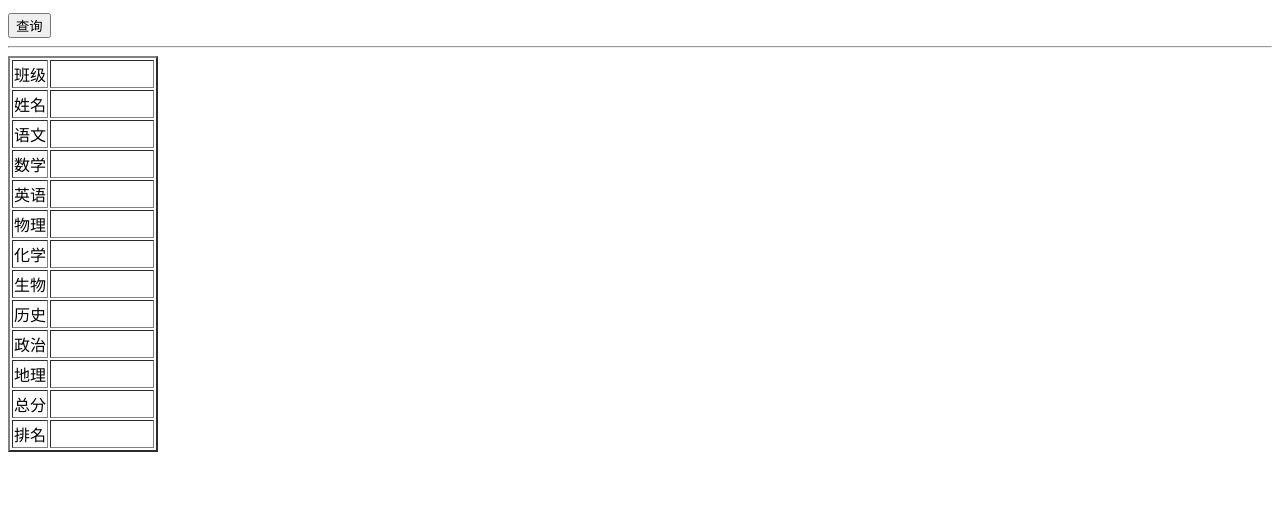
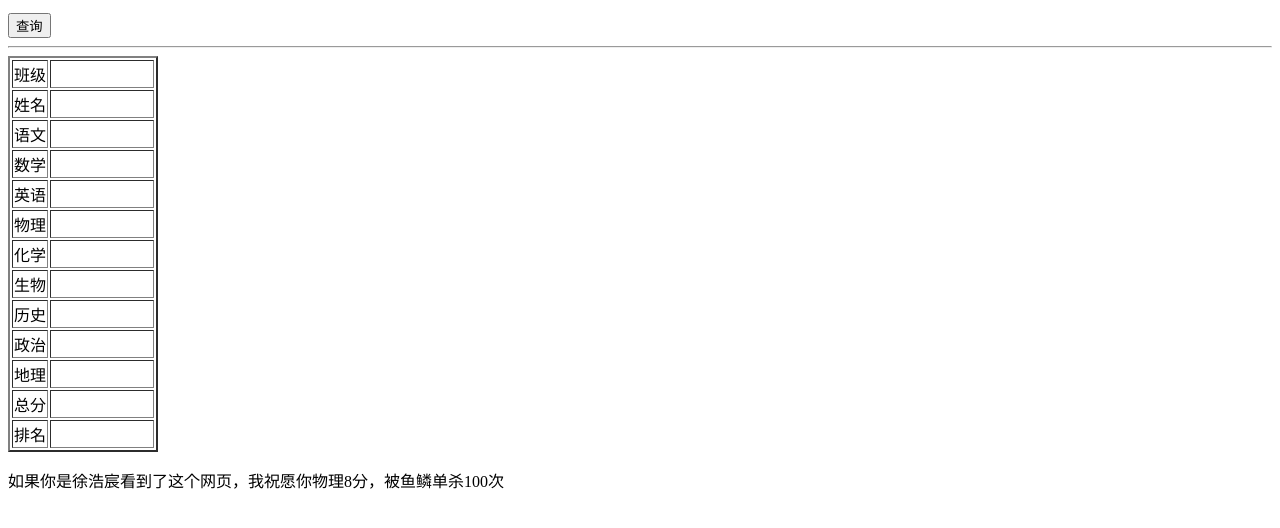
Before and after one commit to PeterHero2007/inquiry, a plain HTML site: page index.html in a window 1280 px wide. Shown: the part 128-656 px from the top of the page. Drawn offline with Linux system fonts and the light colour scheme.

Commit message:
Update index.html

```diff
--- a/index.html
+++ b/index.html
@@ -98,3 +98,4 @@ changeData = function()
     <td><p id="rank"></p></td>
   </tr>
 </table>
+<p>如果你是徐浩宸看到了这个网页，我祝愿你物理8分，被鱼鳞单杀100次</p>
```
